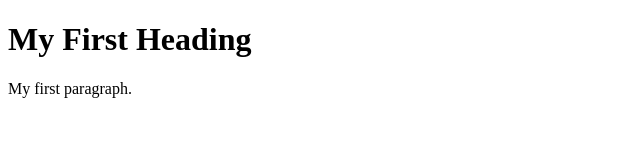
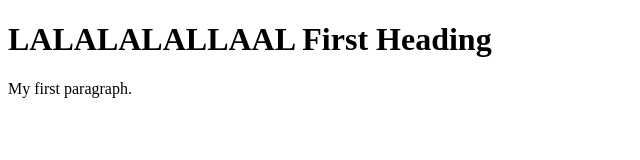
Before and after one commit to Rumaros/git-demo, a plain HTML site: page index.html in a window 1280 px wide. Shown: the whole page, without its empty margins (0-640 px from the left). Drawn offline with Linux system fonts and the light colour scheme.

Commit message:
few more changes

```diff
--- a/index.html
+++ b/index.html
@@ -2,7 +2,7 @@
 <html>
 <body>
 
-<h1>My First Heading</h1>
+<h1>LALALALALLAAL First Heading</h1>
 <p>My first paragraph.</p>
 
 </body>
```
Also changed, not shown: 1 other file.
